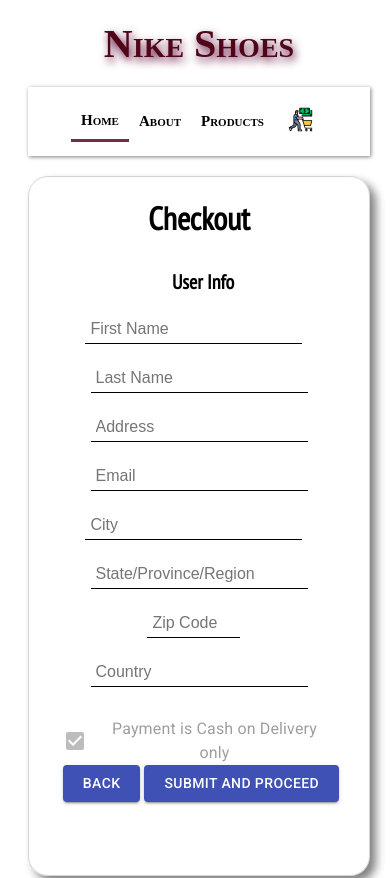
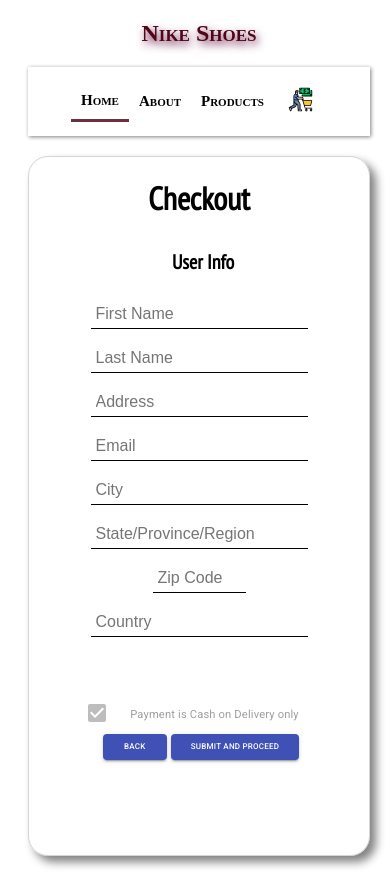
Before and after one commit to developer-junaid/Nike-Shoe-Store, a React (Create React App) app: page /checkout in a window 390 px wide. Shown: the top 878 px of the page. Built offline with nearby package versions, Linux system fonts and the light colour scheme; a web font is replaced by a local one.

Commit message:
Made Site Responsive

```diff
--- a/src/App.css
+++ b/src/App.css
@@ -54,7 +54,7 @@
   margin: 20px;
   text-shadow: 2px 4px 8px #5d0137;
   font-variant: small-caps;
-  font-size: 40px;
+  font-size: 200%;
   color: #500619;
 }
 
@@ -103,12 +103,16 @@
 }
 
 @media (max-width: 500px) {
+  .nike-shoes {
+    font-size: 150%;
+  }
+
   .nav-container {
     font-size: x-small;
   }
 
   .nav-cart {
-  height: 25px;
+    height: 25px;
   }
 }
 
@@ -125,10 +129,9 @@
     padding: 10px 1;
   }
 
-  .nav-cart{
+  .nav-cart {
     height: 14px;
   }
-
 }
 
 /* HOME */
@@ -688,7 +691,7 @@
   box-shadow: 0 5px #999;
 }
 
-.clear-cart-image{
+.clear-cart-image {
   height: 50px;
 }
 
@@ -706,103 +709,73 @@
   font-family: "Allerta", sans-serif;
 }
 
-.card{
+.card {
   background-color: #e0e0e0 !important;
   width: 80% !important;
   margin-bottom: 30px !important;
   margin: 0 auto !important;
 }
 
-.title{
+.title {
   font-size: 40px !important;
-
 }
 
-.pos{
+.pos {
   margin-bottom: 12 !important;
-
 }
-
 
 /* MEDIA QUERIES */
 
 @media (max-width: 900px) {
-  .title{
+  .title {
     font-size: 30px !important;
   }
 
-  .summary-text{
+  .summary-text {
+    font-size: 20px !important;
+  }
+}
+
+@media (max-width: 500px) {
+  .title {
     font-size: 20px !important;
   }
 
-}
-
-
-@media (max-width: 500px) {
-  .title{
-    font-size: 20px !important;
-  }
-
-  .summary-text{
+  .summary-text {
     font-size: 10px !important;
   }
 
-  .clear-cart-button{
+  .clear-cart-button {
     margin: 10px 10px;
     padding: 5px;
   }
 
-  .clear-cart-image{
+  .clear-cart-image {
     height: 35px;
   }
-
 }
 
 @media (max-width: 350px) {
-  .title{
+  .title {
     font-size: 20px !important;
   }
   .about-button {
     font-size: 10px;
   }
 
-
-  .summary-text{
+  .summary-text {
     font-size: 10px !important;
   }
 
-  .clear-cart-button{
+  .clear-cart-button {
     margin: 10px 10px;
     padding: 5px;
   }
 
-  .clear-cart-image{
+  .clear-cart-image {
     height: 35px;
   }
-
-
-
-
 }
-
-
-
-
-
-
-
-
-
-
-
-
-
-
-
-
-
-
-
 
 /* CHECKOUT */
 .checkout-parent {
@@ -841,10 +814,30 @@
   outline: none;
 }
 
+/* MEDIA QUERIES */
+@media (max-width: 550px) {
+  .checkout-form input {
+    display: block;
+    margin: 15px auto;
+  }
+}
+
+@media (max-width: 420px) {
+  .checkout-btn {
+    margin: 0 auto !important;
+    font-size: 10px !important;
+  }
+}
+
+@media (max-width: 420px) {
+  .checkout-btn {
+    font-size: 8px !important;
+  }
+}
+
 /* .. */
 
-/* Place Order */
-/* CHECKOUT */
+/* Order Summary */
 .place-order-parent {
   display: flex;
   font-family: "PT Sans Narrow", sans-serif;
@@ -883,12 +876,16 @@
 .left {
   text-align: left;
   width: 60%;
+  font-size: 100% !important;
+
   display: inline-block;
 }
 
 .right {
   text-align: right;
   width: 30%;
+  font-size: 100% !important;
+
   display: inline-block;
 }
 
@@ -901,6 +898,35 @@
   color: gray;
 }
 
+/* MEDIA QUERIES */
+
+@media (max-width: 600px) {
+  .place-order-container h1 {
+    font-size: 97%;
+  }
+
+  .left {
+    font-size: 90% !important;
+  }
+  .right {
+    font-size: 90% !important;
+  }
+  .shipping-container h2 {
+    font-size: 90% !important;
+  }
+
+  .shipping-container p {
+    font-size: 80% !important;
+  }
+}
+
+@media (max-width: 350px) {
+  .left {
+    font-size: 80% !important;
+  }
+}
+/* .. */
+
 /* PLACE ORDER */
 
 .placeOrder-container {
@@ -911,7 +937,7 @@
 }
 
 .placeOrder-container > p {
-  font-size: 20px;
+  font-size: 100%;
 }
 
 .dont-worry {
@@ -920,8 +946,24 @@
 
 .thankyou {
   color: green;
+  padding: 10px;
 }
 
+/* MEDIA QUERIES */
+@media (max-width: 850px) {
+  .thankyou {
+    font-size: 100%;
+  }
+
+  .dont-worry {
+    font-size: 110%;
+  }
+  .placeOrder-container > p {
+    font-size: 80%;
+  }
+}
+
+/* .. */
 /* FOOTER */
 
 /* Footer container */
--- a/src/components/Checkout.js
+++ b/src/components/Checkout.js
@@ -50,7 +50,6 @@
               required
               placeholder="First Name"
             />
-            &nbsp;&nbsp;&nbsp;
             <input
               type="text"
               name="last_name"
@@ -79,16 +78,14 @@
               required
               placeholder="City"
             />
-            &nbsp;&nbsp;&nbsp;
             <input
               type="text"
               name="state"
               ref={register}
               required
               placeholder="State/Province/Region"
-              size="100%    "
+              size="100%"
             />
-            <br />
             <input
               type="number"
               name="zip_code"
@@ -100,7 +97,6 @@
               required
               placeholder="Zip Code"
             />
-            &nbsp;&nbsp;&nbsp;
             <input
               type="text"
               name="country"
@@ -113,15 +109,15 @@
             <FormControlLabel
               disabled
               control={<Checkbox checked name="payment_method" />}
-              label="Payment is Cash on Delivery only"
+              label={<span style={{ fontSize: '0.7rem' }}>Payment is Cash on Delivery only</span>}
             />
             <br />
             <Link to="/cart">
-              <Button variant="contained" type="button" color="primary">
+              <Button className='checkout-btn' variant="contained" type="button" color="primary">
                 Back
               </Button>
             </Link>
-            <Button variant="contained" type="submit" color="primary">
+            <Button variant="contained" className='checkout-btn' type="submit" color="primary">
               Submit and proceed
             </Button>
           </fieldset>
--- a/src/components/OrderSummary.js
+++ b/src/components/OrderSummary.js
@@ -36,7 +36,7 @@
         {cart.map((item, idx) => (
           <div key={idx} className="items-container">
             <p className="left">
-              {idx + 1}.&nbsp; {item.name}&nbsp;&nbsp; ({" "}
+              {idx + 1}.&nbsp; {item.name}(
               <span className="item-quantity">{item.quantity}</span>)
             </p>
 
```
